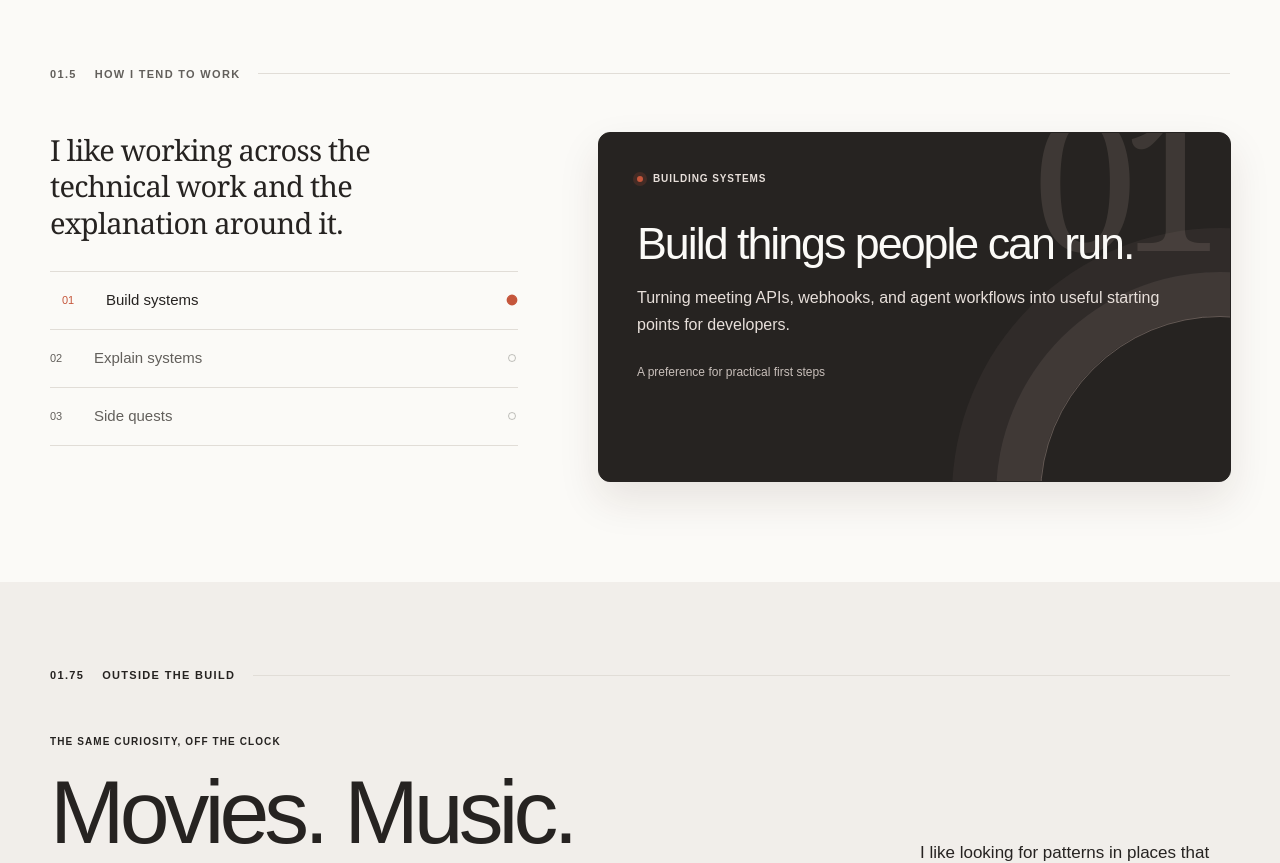
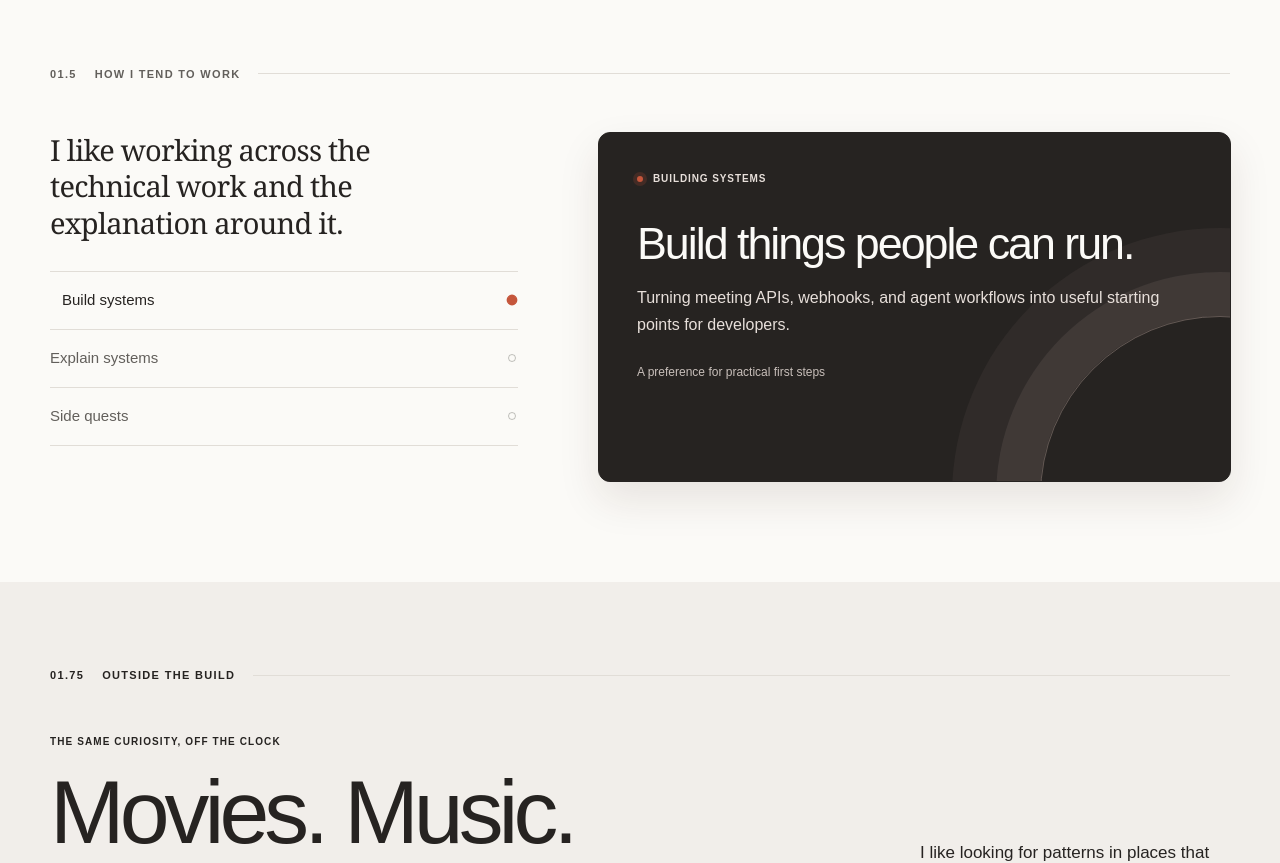
Before and after one commit to Arjun220905/portfolio, a Next.js app: page / in a window 1280 px wide. Shown: the part 1960-2823 px from the top of the page. Built offline with nearby package versions, Linux system fonts and the light colour scheme.

Commit message:
Remove mode selector numbering

```diff
--- a/app/subtle.css
+++ b/app/subtle.css
@@ -88,16 +88,13 @@ a:focus-visible, button:focus-visible { outline: 2px solid var(--accent); outlin
 .working-set-grid { display: grid; grid-template-columns: .85fr 1.15fr; gap: 80px; margin-top: 50px; }
 .mode-controls > p { max-width: 325px; font: 29px/1.25 var(--serif); letter-spacing: -.025em; margin: 0 0 30px; }
 .mode-buttons { display: grid; gap: 0; border-top: 1px solid var(--line); }
-.mode-buttons button { position: relative; min-height: 58px; display: flex; align-items: center; gap: 18px; padding: 15px 38px 15px 0; border: 0; border-bottom: 1px solid var(--line); background: transparent; border-radius: 0; text-align: left; cursor: pointer; font: 500 15px/1.5 Arial, Helvetica, sans-serif; color: var(--muted); transition: color .28s ease, transform .36s cubic-bezier(.16, 1, .3, 1), padding .36s cubic-bezier(.16, 1, .3, 1); }
-.mode-buttons button span { width: 26px; color: var(--muted); font-size: 11px; transition: color .28s ease; }
+.mode-buttons button { position: relative; min-height: 58px; display: flex; align-items: center; padding: 15px 38px 15px 0; border: 0; border-bottom: 1px solid var(--line); background: transparent; border-radius: 0; text-align: left; cursor: pointer; font: 500 15px/1.5 Arial, Helvetica, sans-serif; color: var(--muted); transition: color .28s ease, transform .36s cubic-bezier(.16, 1, .3, 1), padding .36s cubic-bezier(.16, 1, .3, 1); }
 .mode-buttons button::after { content: ''; position: absolute; right: 2px; width: 8px; height: 8px; border: 1px solid currentColor; border-radius: 50%; opacity: .38; transition: background-color .28s ease, border-color .28s ease, transform .36s cubic-bezier(.16, 1, .3, 1), opacity .28s ease; }
 .mode-buttons button:hover { color: var(--ink); transform: translateX(4px); }
 .mode-buttons button[aria-pressed='true'] { padding-left: 12px; color: var(--ink); }
-.mode-buttons button[aria-pressed='true'] span { color: var(--accent); }
 .mode-buttons button[aria-pressed='true']::after { opacity: 1; border-color: var(--accent); background: var(--accent); transform: scale(1.35); }
 .mode-output { position: relative; isolation: isolate; overflow: hidden; min-height: 350px; padding: 38px; border: 1px solid #262321; background: #262321; border-radius: 12px; color: var(--paper); box-shadow: 0 18px 42px #3b21151a; animation: mode-arrive .58s cubic-bezier(.16, 1, .3, 1) both; }
 .mode-output::before { content: ''; position: absolute; z-index: 0; width: 360px; height: 360px; right: -170px; bottom: -195px; border: 1px solid #f0d4c94d; border-radius: 50%; box-shadow: 0 0 0 44px #f0d4c915, 0 0 0 88px #f0d4c90c; animation: mode-ripple .8s cubic-bezier(.16, 1, .3, 1) both; }
-.mode-output::after { content: attr(data-index); position: absolute; z-index: 0; right: 23px; top: -31px; color: #f0d4c91f; font: 190px/.8 Georgia, 'Times New Roman', serif; letter-spacing: -.1em; }
 .mode-output > * { position: relative; z-index: 1; }
 .mode-signal { display: flex; align-items: center; gap: 10px; color: #e7dfda; font-size: 10px; letter-spacing: .09em; font-weight: 600; }
 .mode-signal i { width: 6px; height: 6px; background: var(--accent); border-radius: 50%; box-shadow: 0 0 0 4px #c5563b2e; }
--- a/app/working-set.tsx
+++ b/app/working-set.tsx
@@ -6,7 +6,6 @@ const modes = [
   {
     id: "build",
     label: "Build systems",
-    index: "01",
     signal: "BUILDING SYSTEMS",
     title: "Build things people can run.",
     text: "Turning meeting APIs, webhooks, and agent workflows into useful starting points for developers.",
@@ -15,7 +14,6 @@ const modes = [
   {
     id: "explain",
     label: "Explain systems",
-    index: "02",
     signal: "EXPLAINING SYSTEMS",
     title: "Give the work some context.",
     text: "Writing demos, guides, and notes that make an integration easier to understand and use.",
@@ -24,7 +22,6 @@ const modes = [
   {
     id: "sidequests",
     label: "Side quests",
-    index: "03",
     signal: "FOLLOWING CURIOSITY",
     title: "Keep an extra tab open",
     text: "Movies, music, puzzles, and the urge to figure out how the magic trick works. It keeps the work interesting and gives us something to talk about.",
@@ -57,7 +54,6 @@ export function WorkingSet() {
                 aria-pressed={active.id === mode.id}
                 onClick={() => setActiveId(mode.id)}
               >
-                <span>{mode.index}</span>
                 {mode.label}
               </button>
             ))}
@@ -65,7 +61,6 @@ export function WorkingSet() {
         </div>
         <div
           className="mode-output"
-          data-index={active.index}
           key={active.id}
           aria-live="polite"
         >
```
